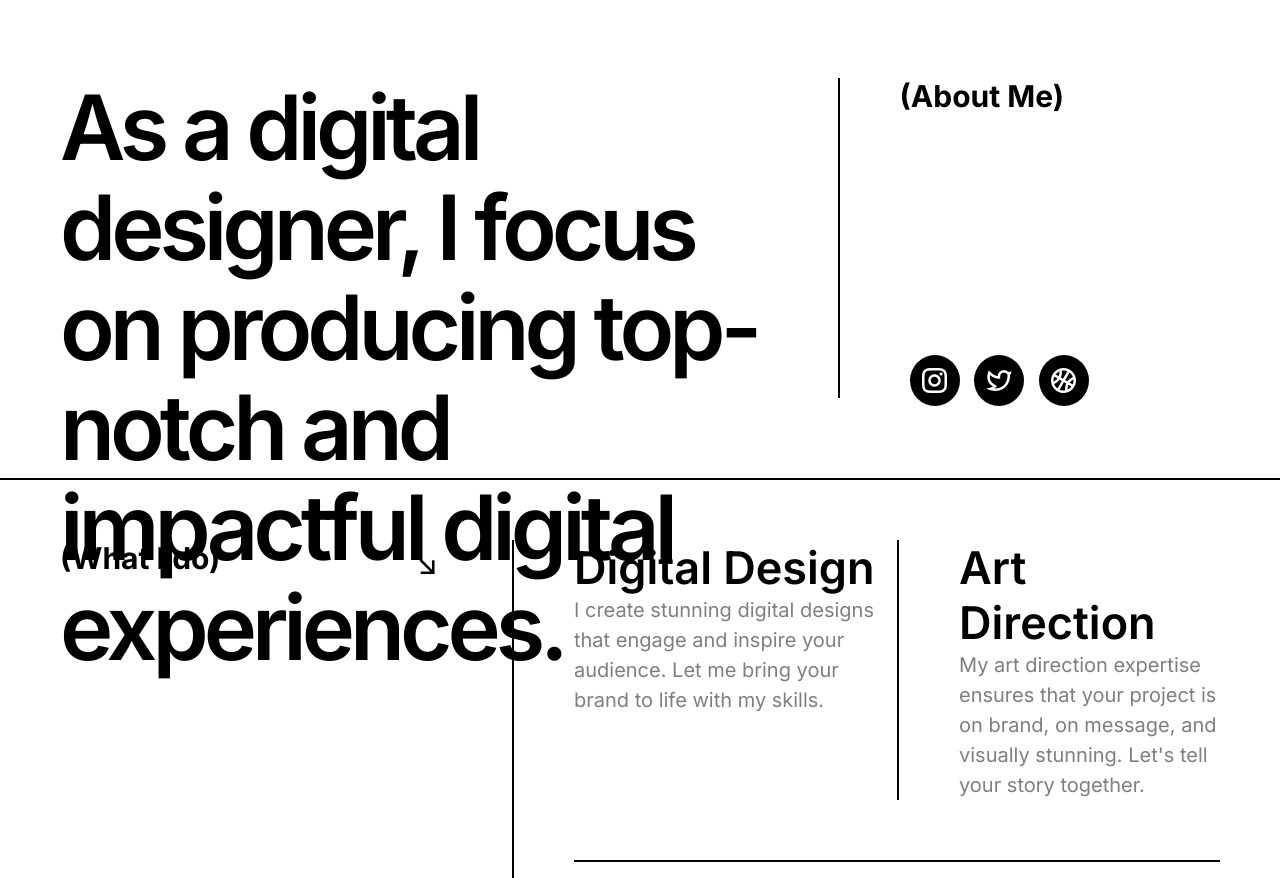
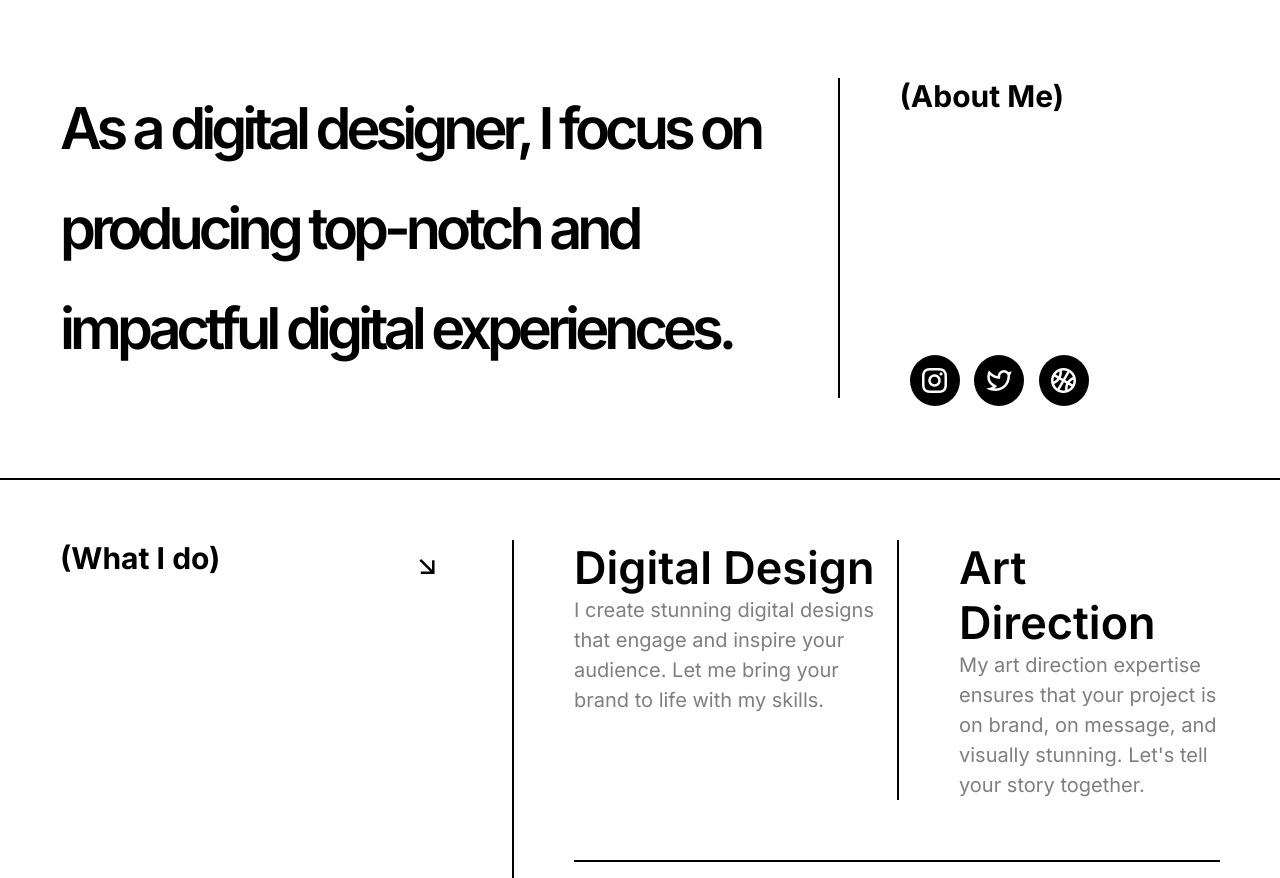
Before and after one commit to onkar49/bent-lindberg-portfolio, a plain HTML site: page index.html in a window 1280 px wide. Shown: the part 1172-2050 px from the top of the page. Drawn offline with nearby package versions, Linux system fonts and the light colour scheme.

Commit message:
css updated

```diff
--- a/style.css
+++ b/style.css
@@ -69,7 +69,7 @@ html, body{
     padding: 0px 60px;
 }
 #about-part-1 h2{
-    font-size: 90px;
+    font-size: 4.5vw;
     font-weight: 600;
     letter-spacing: -5px;
     line-height: 100px;
```
